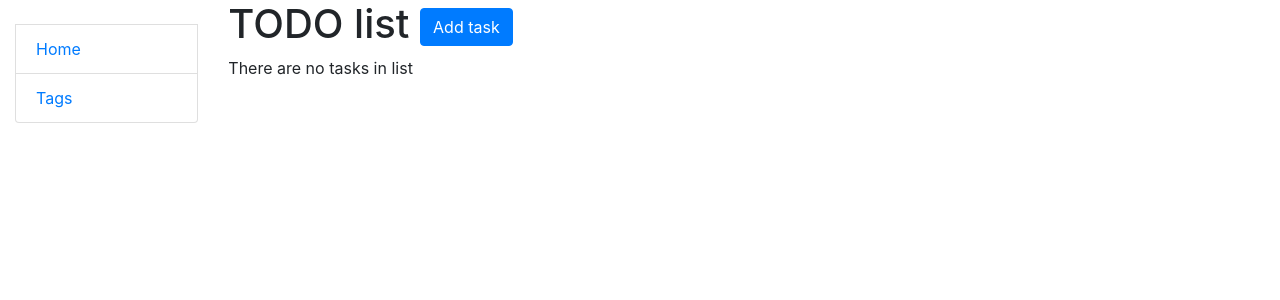
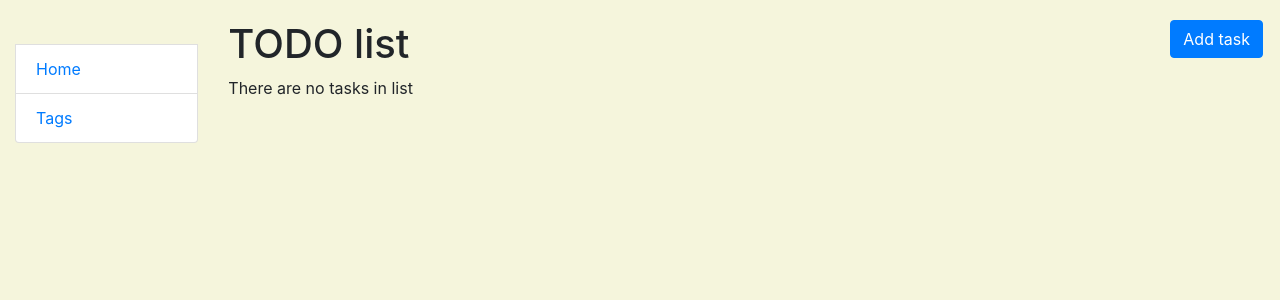
Before and after one commit to NazarHladaniuk/todo-list, a Django app: page / in a window 1280 px wide. Shown: the top 300 px of the page. Run offline with Django 4.2, Linux system fonts and the light colour scheme; data that the repository does not hold is empty.

Commit message:
add css and fix margins

```diff
--- /dev/null
+++ b/static/css/styles.css
@@ -0,0 +1,9 @@
+body {
+    margin-top: 20px;
+    background-color: beige;
+}
+
+.link-to-page {
+    float: right;
+    margin: 0 2px 0 2px;
+}
--- a/templates/base.html
+++ b/templates/base.html
@@ -11,7 +11,7 @@
       crossorigin="anonymous">
 
   {% load static %}
-  <link rel="#">
+  <link rel="stylesheet" href="{% static 'css/styles.css' %}">
 </head>
 
 <body>
--- a/templates/todo/tag_list.html
+++ b/templates/todo/tag_list.html
@@ -3,7 +3,7 @@
 {% block content %}
   <h1>
     Tags List
-    <a href="{% url 'todo:tag-create'%}" class="btn btn-primary link-to-page">
+    <a href="{% url 'todo:tag-create'%}" class="float-right btn btn-primary link-to-page">
       Add
     </a>
   </h1>
--- a/templates/todo/task_list.html
+++ b/templates/todo/task_list.html
@@ -3,7 +3,7 @@
 {% block content %}
   <h1>
     TODO list
-    <a href="{% url 'todo:task-create'%}" class="btn btn-primary link-to-page">
+    <a href="{% url 'todo:task-create'%}" class="float-right btn btn-primary link-to-page">
       Add task
     </a>
   </h1>
@@ -13,9 +13,9 @@
           <hr>
           <h5><strong>{{ task.content }}</strong>
             {% if task.is_done %}
-              <a href="{% url 'todo:task-toggle' pk=task.pk %}" class="btn btn-secondary">Undo</a>
+              <a href="{% url 'todo:task-toggle' pk=task.pk %}" class="float-right btn btn-secondary">Undo</a>
             {% else %}
-              <a href="{% url 'todo:task-toggle' pk=task.pk %}" class="btn btn-success">Complete</a>
+              <a href="{% url 'todo:task-toggle' pk=task.pk %}" class="float-right btn btn-success">Complete</a>
             {% endif %}
 
           </h5>
@@ -25,7 +25,7 @@
           <p>
             Created: {{ task.created_datetime }}
             {% if task.deadline_datetime %}
-              Deadline: {{ task.deadline_datetime }}
+                <span style="color: darkred">Deadline: {{ task.deadline_datetime }}</span>
             {% endif %}
           </p>
           <p class="text-muted"><strong>Tags:</strong>
--- a/todo_list/settings.py
+++ b/todo_list/settings.py
@@ -119,6 +119,8 @@ USE_TZ = True
 
 STATIC_URL = "static/"
 
+STATICFILES_DIRS = (BASE_DIR / "static",)
+
 # Default primary key field type
 # https://docs.djangoproject.com/en/4.1/ref/settings/#default-auto-field
 
--- a/todo_list/urls.py
+++ b/todo_list/urls.py
@@ -13,11 +13,13 @@ Including another URLconf
     1. Import the include() function: from django.urls import include, path
     2. Add a URL to urlpatterns:  path('blog/', include('blog.urls'))
 """
+from django.conf import settings
 from django.contrib import admin
 from django.urls import path, include
+from django.conf.urls.static import static
 
 
 urlpatterns = [
     path("admin/", admin.site.urls),
     path("", include("todo.urls", namespace="todo")),
-]
+] + static(settings.STATIC_URL, document_root=settings.STATIC_ROOT)
```
